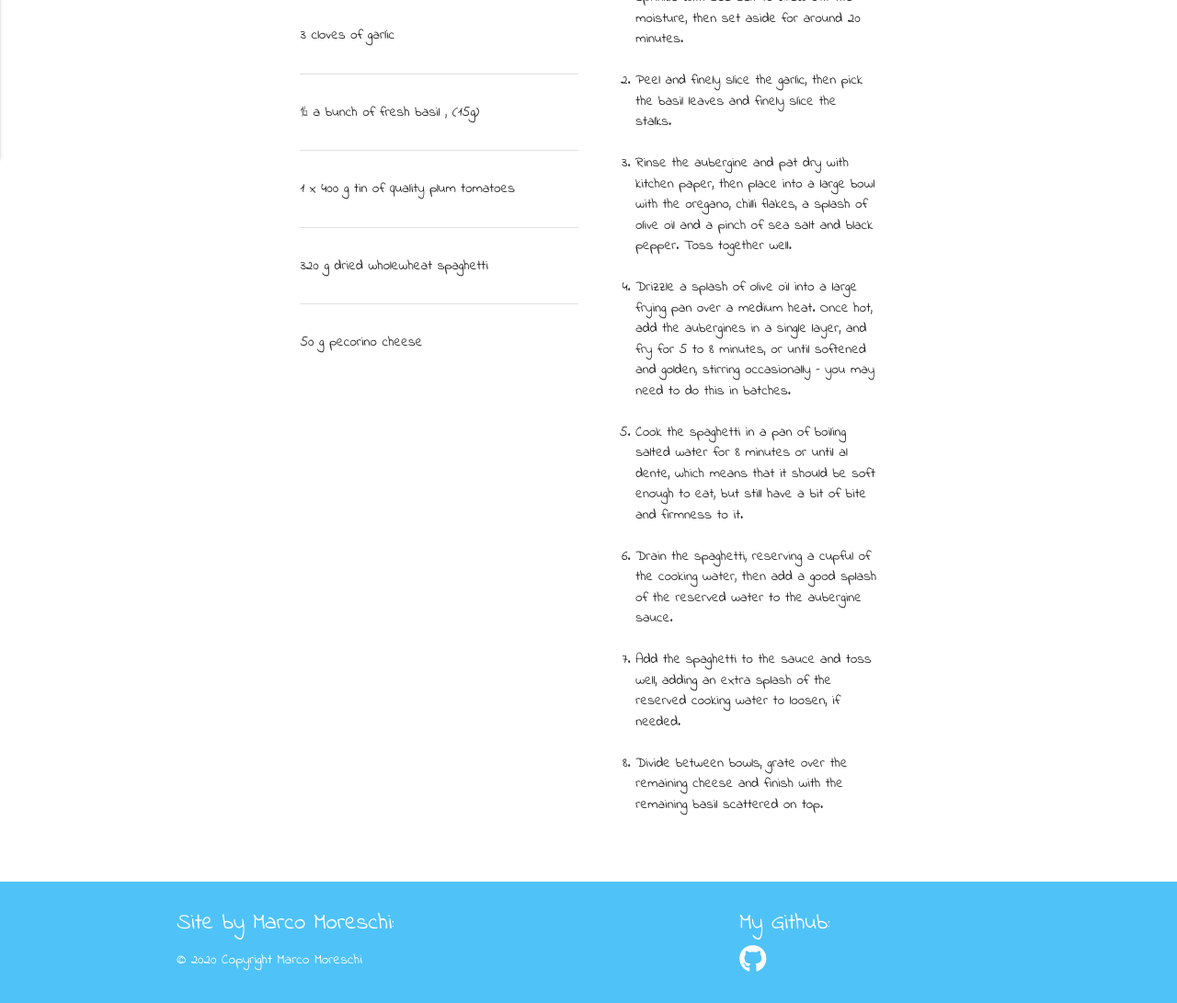
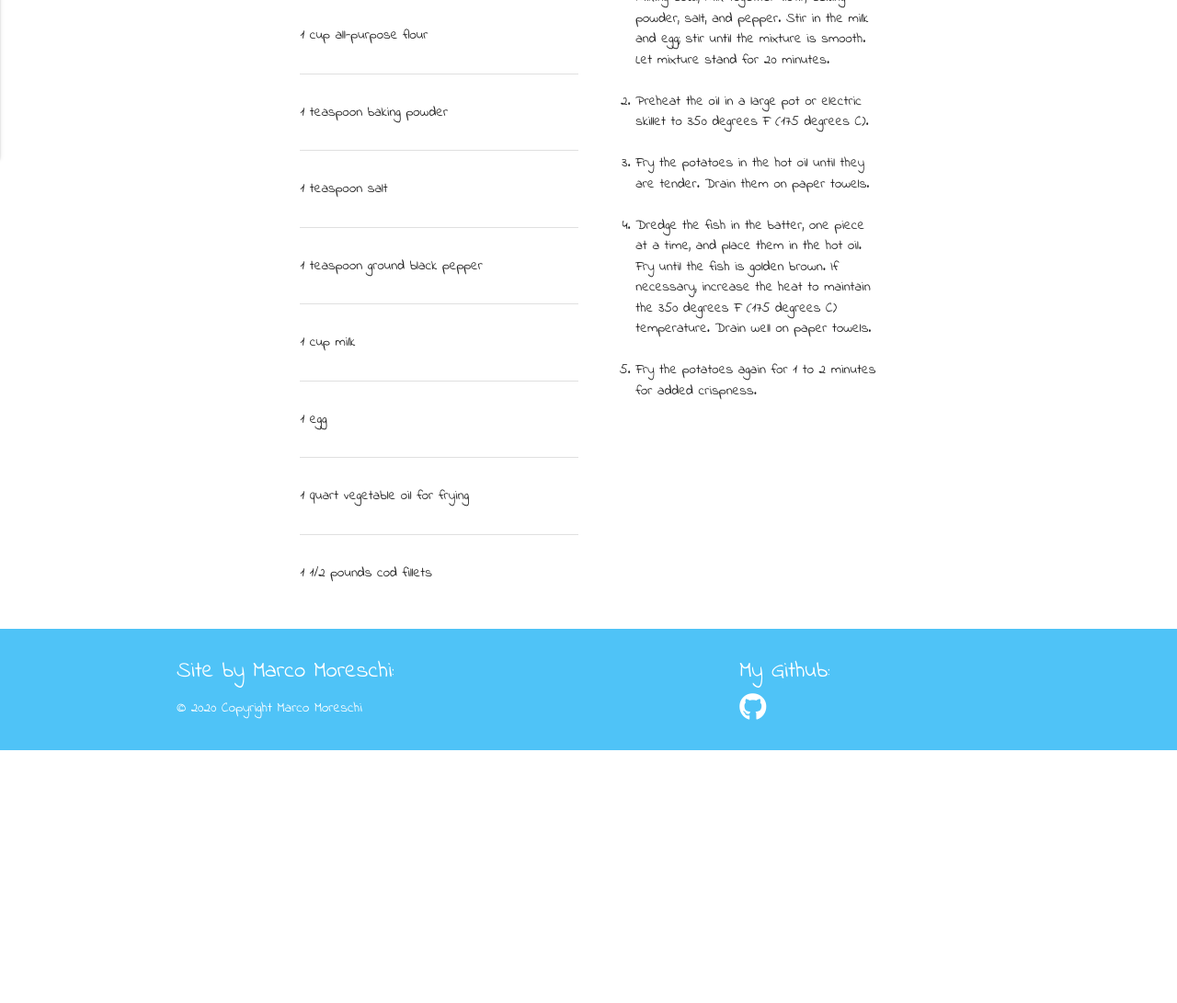
Before and after one commit to marcomoreschi/milestone-3, a Flask app: page /fishandchips in a window 1280 px wide. Shown: the part 688-1779 px from the top of the page at 92% size. After the commit the page ends 1504 px from the top, so only its background shows below. Run offline with Flask 2, Linux system fonts and the light colour scheme; some libraries are stand-ins or nearby versions.

Commit message:
Added steps in fishandchips.html

```diff
--- a/templates/fishandchips.html
+++ b/templates/fishandchips.html
@@ -7,7 +7,7 @@
     />
   </div>
 </div>
-<h3 class="title-font center blue-text text-lighten-3">Pasta alla Norma</h3>
+<h3 class="title-font center blue-text text-lighten-3">Fish and Chips</h3>
 <div class="container">
     <div class="row">
 
@@ -15,27 +15,39 @@
         <div class="divider"></div>
             <div class="section">
                 <h5 class="card-title standard-font">INGREDIENT</h5>
-                <p class="standard-font">2 aubergines</p>
+                <p class="standard-font">4 large potatoes, peeled and cut into strips</p>
             </div>
         <div class="divider"></div>
         <div class="section">
-            <p class="standard-font">3 cloves of garlic</p>
+            <p class="standard-font">1 cup all-purpose flour</p>
         </div>
         <div class="divider"></div>
             <div class="section">
-                <p class="standard-font">½ a bunch of fresh basil , (15g)</p>
+                <p class="standard-font">1 teaspoon baking powder</p>
             </div>
         <div class="divider"></div>
             <div class="section">
-                <p class="standard-font">1 x 400 g tin of quality plum tomatoes</p>
+                <p class="standard-font">1 teaspoon salt</p>
             </div>
         <div class="divider"></div>
             <div class="section">
-                <p class="standard-font">320 g dried wholewheat spaghetti</p>
+                <p class="standard-font">1 teaspoon ground black pepper</p>
             </div>
         <div class="divider"></div>
             <div class="section">
-                <p class="standard-font">50 g pecorino cheese</p>
+                <p class="standard-font">1 cup milk</p>
+            </div>
+        <div class="divider"></div>
+            <div class="section">
+                <p class="standard-font">1 egg</p>
+            </div>
+        <div class="divider"></div>
+            <div class="section">
+                <p class="standard-font">1 quart vegetable oil for frying</p>
+            </div>
+        <div class="divider"></div>
+            <div class="section">
+                <p class="standard-font">1 1/2 pounds cod fillets</p>
             </div>
     </div>
 
@@ -45,14 +57,11 @@
             <div class="section">
             <ol>
                 <h5 class="card-title standard-font">STEP</h5>
-                <li class="standard-font">Chop the aubergines into rough 2cm chunks. Place into a colander in the sink, sprinkle with sea salt to draw out the moisture, then set aside for around 20 minutes.</li><br>
-                <li class="standard-font">Peel and finely slice the garlic, then pick the basil leaves and finely slice the stalks.</li><br>
-                <li class="standard-font">Rinse the aubergine and pat dry with kitchen paper, then place into a large bowl with the oregano, chilli flakes, a splash of olive oil and a pinch of sea salt and black pepper. Toss together well.</li><br>
-                <li class="standard-font">Drizzle a splash of olive oil into a large frying pan over a medium heat. Once hot, add the aubergines in a single layer, and fry for 5 to 8 minutes, or until softened and golden, stirring occasionally – you may need to do this in batches.</li><br>
-                <li class="standard-font">Cook the spaghetti in a pan of boiling salted water for 8 minutes or until al dente, which means that it should be soft enough to eat, but still have a bit of bite and firmness to it.</li><br>
-                <li class="standard-font">Drain the spaghetti, reserving a cupful of the cooking water, then add a good splash of the reserved water to the aubergine sauce.</li><br>
-                <li class="standard-font">Add the spaghetti to the sauce and toss well, adding an extra splash of the reserved cooking water to loosen, if needed.</li><br>
-                <li class="standard-font">Divide between bowls, grate over the remaining cheese and finish with the remaining basil scattered on top.</li><br>
+                <li class="standard-font">Place potatoes in a medium-size bowl of cold water. In a separate medium-size mixing bowl, mix together flour, baking powder, salt, and pepper. Stir in the milk and egg; stir until the mixture is smooth. Let mixture stand for 20 minutes.</li><br>
+                <li class="standard-font">Preheat the oil in a large pot or electric skillet to 350 degrees F (175 degrees C).</li><br>
+                <li class="standard-font">Fry the potatoes in the hot oil until they are tender. Drain them on paper towels.</li><br>
+                <li class="standard-font">Dredge the fish in the batter, one piece at a time, and place them in the hot oil. Fry until the fish is golden brown. If necessary, increase the heat to maintain the 350 degrees F (175 degrees C) temperature. Drain well on paper towels.</li><br>
+                <li class="standard-font">Fry the potatoes again for 1 to 2 minutes for added crispness.</li><br>
             </ol>
         </div>
     </div>
```
